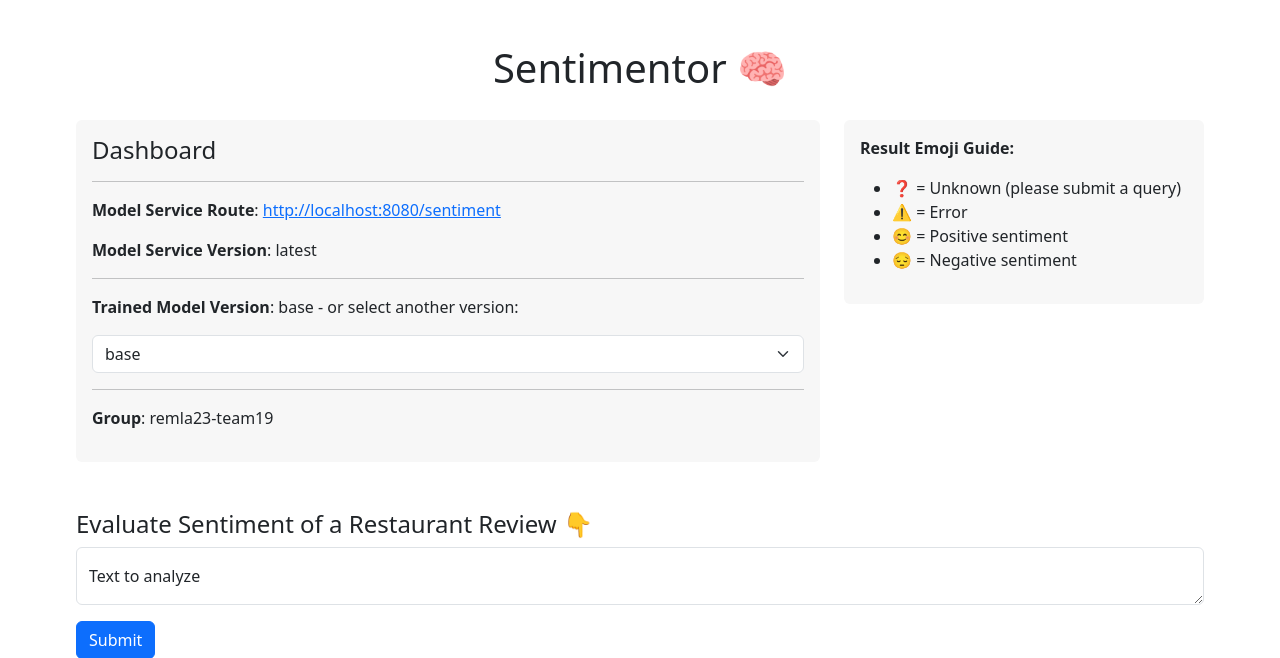
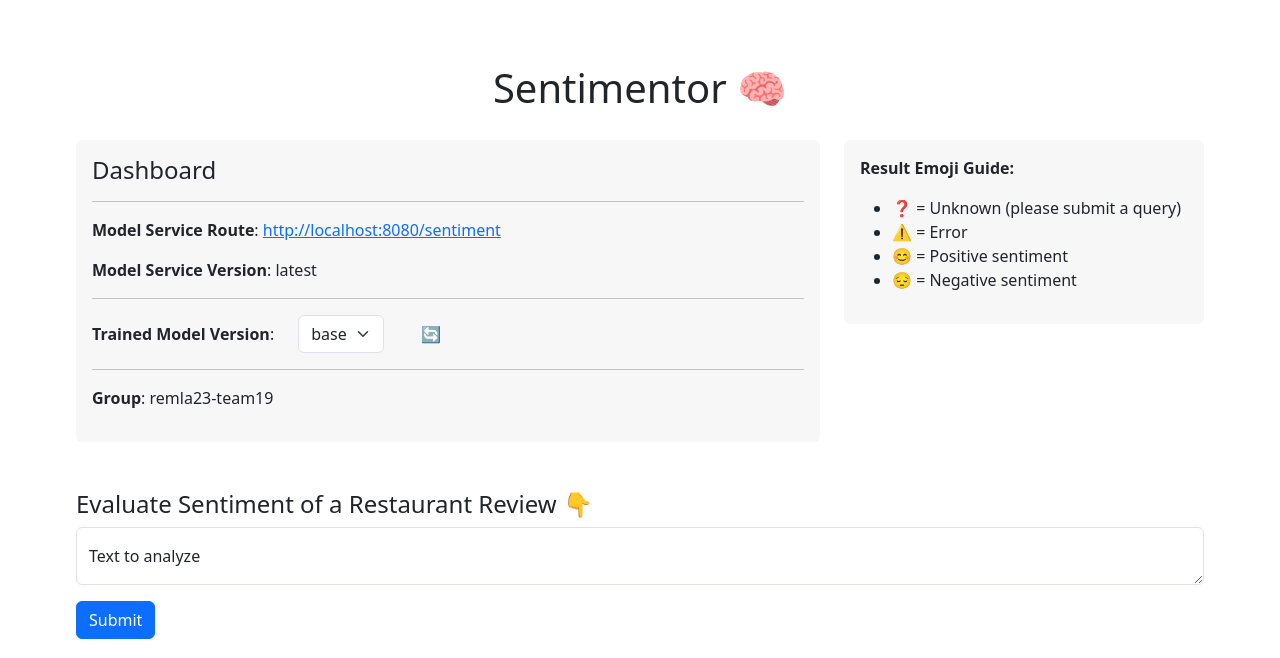
Before and after one commit to remla23-team19/app, a Flask app: page / in a window 1280 px wide. Shown: the top 658 px of the page. Run offline with Flask 2, Linux system fonts and the light colour scheme.

Commit message:
Add a refresh button for training model versions and change layout

```diff
--- a/static/logic.js
+++ b/static/logic.js
@@ -8,6 +8,10 @@
 const savedParagraph = document.getElementById("saved");
 const selectElement = document.getElementById('version-select');
 const trainedModelVersionElement = document.getElementById('trained-model-version');
+
+// Add event listener to the refresh button
+const refreshButton = document.getElementById('refresh-button');
+refreshButton.addEventListener('click', fetchAvailableVersions);
 
 
 /* These lines of code are hiding the "Correct" and "Wrong" buttons in the HTML form by setting their
@@ -37,11 +41,6 @@
   if (queryValue) {
     query(queryValue);
   }
-});
-
-selectElement.addEventListener('change', function() {
-  const selectedVersion = selectElement.value;
-  trainedModelVersionElement.textContent = selectedVersion + ' - or select another version:';
 });
 
 /**
@@ -154,6 +153,37 @@
     console.error('Error fetching available versions:', error);
   });
 
+/**
+ * The function fetchAvailableVersions fetches available versions from a Flask route and populates a
+ * select element with the fetched versions.
+ */
+function fetchAvailableVersions() {
+  console.log('Fetching available versions...');
+  const selectElement = document.getElementById('version-select');
+
+  // Reset the select options
+  selectElement.innerHTML = '';
+  const base_option = document.createElement('option');
+        base_option.value = "base";
+        base_option.text = "base";
+  selectElement.appendChild(base_option);
+
+  // Fetch the available versions from the Flask route
+  fetch('/versions')
+    .then(response => response.json())
+    .then(data => {
+      data.forEach(version => {
+        console.log('Found version:', version);
+        const option = document.createElement('option');
+        option.value = version;
+        option.text = version;
+        selectElement.appendChild(option);
+      });
+    })
+    .catch(error => {
+      console.error('Error fetching available versions:', error);
+    });
+}
 
 /* This code block is retrieving the model URL from a server endpoint using an asynchronous fetch
 request. It sets the `modelUrl` variable to the retrieved URL and updates the `href` and `innerHTML`
--- a/templates/index.html
+++ b/templates/index.html
@@ -23,12 +23,22 @@
           <p><b>Model Service Route</b>: <a id="modelUrlLink" href="#">Loading...</a></p>
           <p><b>Model Service Version</b>: <a id="modelVersion">Loading...</a></p>
           <hr>
-          <p><b>Trained Model Version</b>: <a id="trained-model-version">base - or select another version:</a></p>
-          <div>
-            <select class="form-select" id="version-select">
-              <option value="base">base</option>
-            </select>
+
+          <div class="row align-items-center">
+            <div class="col-auto h-100 d-flex align-items-center">
+              <p class="mb-0"><b>Trained Model Version</b>:</p>
+            </div>
+            <div class="col-auto">
+              <select class="form-select w-60" id="version-select">
+                <option value="base">base</option>
+              </select>
+            </div>
+            <div class="col-auto">
+              <button id="refresh-button" class="btn btn-slight" type="button">🔄</button>
+            </div>
           </div>
+
+
           <hr>
           <p><b>Group</b>: remla23-team19</p>
         </div>
```
